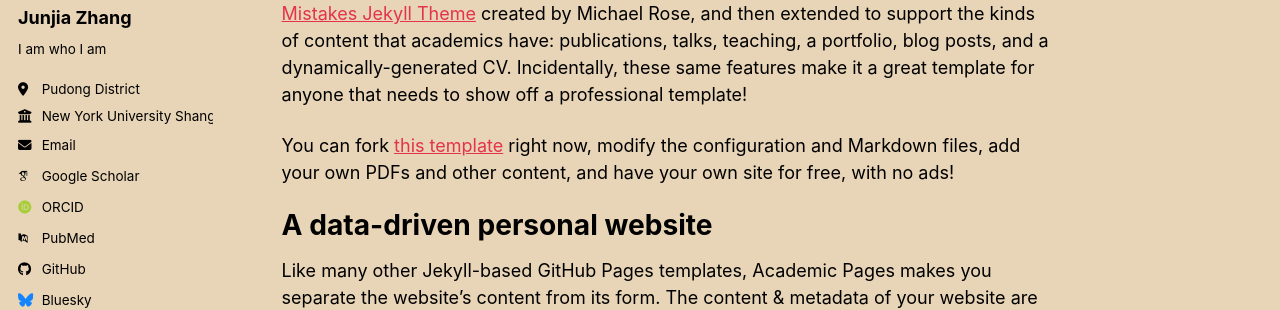
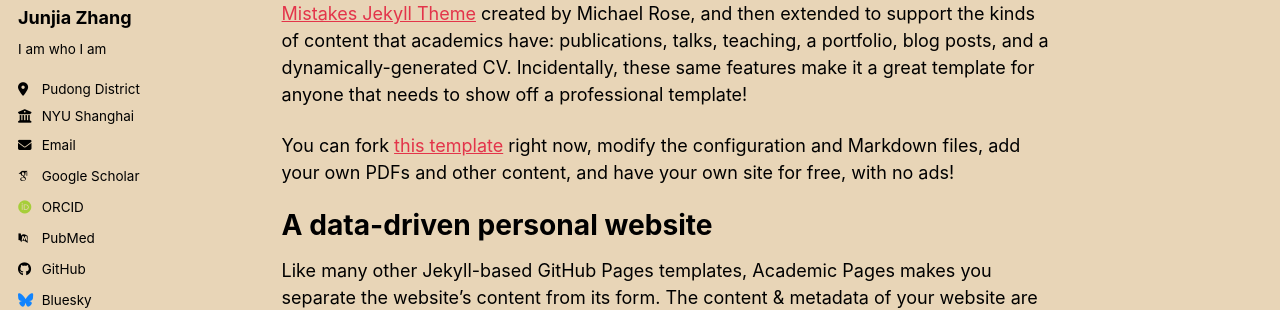
Before and after one commit to JunjiaZhangMax/junjiazhangmax.github.io, a Jekyll site: the page built from _pages/about.md, in a window 1280 px wide. Shown: the part 279-589 px from the top of the page. Built offline with Jekyll 4.4.1, drawn with Linux system fonts in a browser that asks for light colours; some web fonts are replaced; a script bundle is joined from its source files by our own code; library files that are not in the unit come from our copies.

Commit message:
Update _config.yml

```diff
--- a/_config.yml
+++ b/_config.yml
@@ -13,10 +13,10 @@
 title_separator          : "-"
 name                     : &name "Junjia Zhang"
 description              : &description "A freshman of NYU Shanghai(co2029)"   # Update this with a general description of your site, this is the default if not overridden by a page
-url                      : https://academicpages.github.io # The base hostname & protocol for your site e.g. "https://[your GitHub username].github.io",
+url                      : https://junjiazhangmax.github.io # The base hostname & protocol for your site e.g. "https://[your GitHub username].github.io",
                                                            # or if you already have some other page hosted on Github then use "https://[your GitHub username].github.io/[Your Repo Name]"
 baseurl                  : "" # the subpath of your site, e.g. "/blog"
-repository               : "academicpages/academicpages.github.io"
+repository               : "junjiazhangmax.github.io"
 
 # Site Author - The following control what appear as part of the author content on the side bar.
 #               If a field is blank the icon and link will not appear, otherwise it will be shown.
@@ -28,7 +28,7 @@
   pronouns         : # example: "she/her"
   bio              : "I am who I am"
   location         : "Pudong District"
-  employer         : "New York University\nShanghai"
+  employer         : "NYU Shanghai"
   uri              : # URL
   email            : "jz7842@nyu.edu"
 
@@ -51,7 +51,7 @@
   bitbucket        : # Username - Update with your username on the site
   codepen          : # Username
   dribbble         : # Username
-  github           : "academicpages"
+  github           : "junjiazhangmax"
   kaggle           : # Username
   stackoverflow    : # User number or user number and name (i.e., use "1" or "1/jeff-atwood")
 
```
